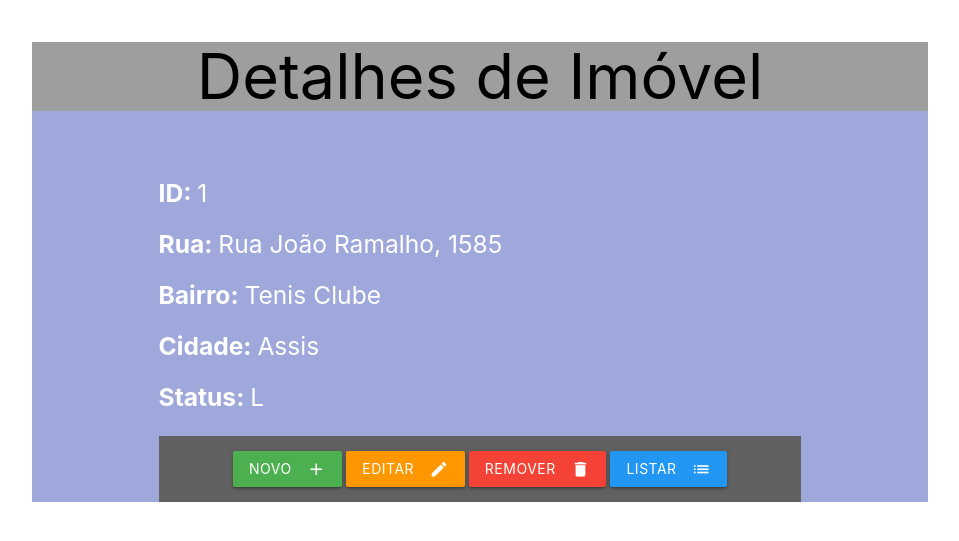
After one commit to arcamolesi/lpbcphp2022, a PHP site: page /frmDetImovel.php?id=1 in a window 1280 px wide. The commit adds this page. Shown: the top 541 px of the page, without its empty margins (160-1119 px from the left). Run offline with PHP 8.4, Linux system fonts and the light colour scheme; data comes from the database, SQL or seed files in the repository.

Commit message:
CRUD Final Atualizado
CRUD Final Atualizado

```diff
--- /dev/null
+++ b/frmDetImovel.php
@@ -0,0 +1,111 @@
+<?php
+
+   $id = $_GET['id'];
+
+   include 'conexao.php';
+   $sql = "select * from imovel where id=?;";
+   $pdo = Conexao::conectar();
+   $query = $pdo->prepare($sql);
+   $query->execute (array($id));
+   $dados = $query->fetch(PDO::FETCH_ASSOC);
+
+   Conexao::desconectar();
+?>
+
+<!DOCTYPE html>
+<html lang="pt-br">
+
+<head>
+    <meta charset="UTF-8">
+    <meta http-equiv="X-UA-Compatible" content="IE=edge">
+    <meta name="viewport" content="width=device-width, initial-scale=1.0">
+
+    <!-- Compiled and minified CSS -->
+    <link rel="stylesheet" href="https://cdnjs.cloudflare.com/ajax/libs/materialize/1.0.0/css/materialize.min.css">
+
+    <!-- Compiled and minified JavaScript -->
+    <script src="https://cdnjs.cloudflare.com/ajax/libs/materialize/1.0.0/js/materialize.min.js"></script>
+
+    <link href="https://fonts.googleapis.com/icon?family=Material+Icons" rel="stylesheet">
+
+    <title>Detalhes de Imóvel</title>
+</head>
+
+<body>
+    <div class="container indigo lighten-3 black-text col s12">
+        <div class="center grey col s12">
+            <h1>Detalhes de Imóvel</h1>
+        </div>
+        <div class="row">
+            <div class="container">
+                <div class="row">
+                    <div class="input-field col s12">
+                        <label for="lblID" class="white-text">
+                            <h5><b>ID: </b><?php echo $dados['id'];?></h5>
+                        </label>
+                    </div>
+                </div>
+                <div class="row">
+                    <div class="input-field col s12">
+                        <label for="lblRua" class="white-text">
+                            <h5><b>Rua: </b><?php echo $dados['rua'];?></h5>
+                        </label>
+                    </div>
+                </div>
+                <div class="row">
+                    <div class="input-field col s12">
+                        <label for="lblBairro" class="white-text">
+                            <h5><b>Bairro: </b><?php echo $dados['bairro'];?></h5>
+                        </label>
+                    </div>
+                </div>
+                <div class="row">
+                    <div class="input-field col s12">
+                        <label for="lblCidade" class="white-text">
+                            <h5><b>Cidade: </b><?php echo $dados['cidade'];?></h5>
+                        </label>
+                    </div>
+                </div>
+                <div class="row">
+                    <div class="input-field col s12">
+                        <label for="lblStatus" class="white-text">
+                            <h5><b>Status: </b><?php echo $dados['status'];?></h5>
+                        </label>
+                    </div>
+                </div>
+                <br />
+                <br />
+                <div class="grey darken-2 col s12 center">
+                    <div class="input-field">
+                        <a class="waves-effect waves-light btn green"
+                            onclick="JavaScript:location.href='frmInsImovel.php'">
+                            <i class="material-icons right">add</i>Novo</a>
+
+                        <a class="waves-effect waves-light btn orange" onclick="JavaScript:location.href='frmEdtImovel.php?id=' +
+                           <?php echo $dados['id'];?>">
+                            <i class="material-icons right">edit</i>Editar</a>
+
+                        <a class="waves-effect waves-light btn red"
+                            onclick="JavaScript:remover(<?php echo $dados['id']?>)">
+                            <i class="material-icons right">delete</i>Remover</a>
+
+                        <a class="waves-effect waves-light btn blue" onclick="JavaScript:location.href='lstImovel.php'">
+                            <i class="material-icons right">list</i>Listar</a>
+                    </div>
+                </div>
+            </div>
+
+
+        </div>
+    </div>
+</body>
+
+</html>
+
+<script>
+function remover(id) {
+    if (confirm('Excluir o imóvel ' + id + '?')) {
+        location.href = 'remImovel.php?id=' + id;
+    }
+}
+</script>
```
Also changed, not shown: lstImovel.php (+33 -11 lines), remImovel.php (added, +19 -0 lines).
